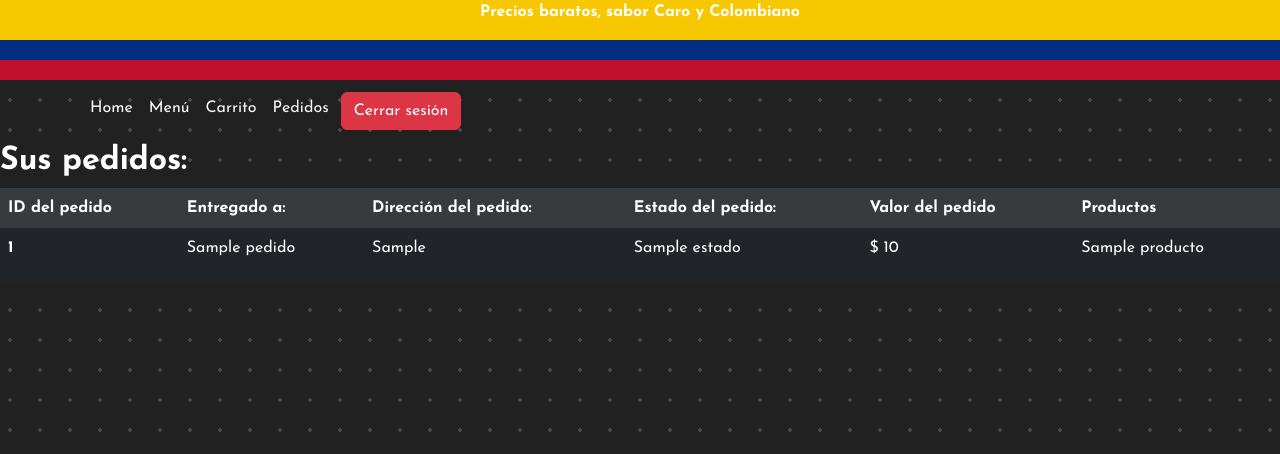
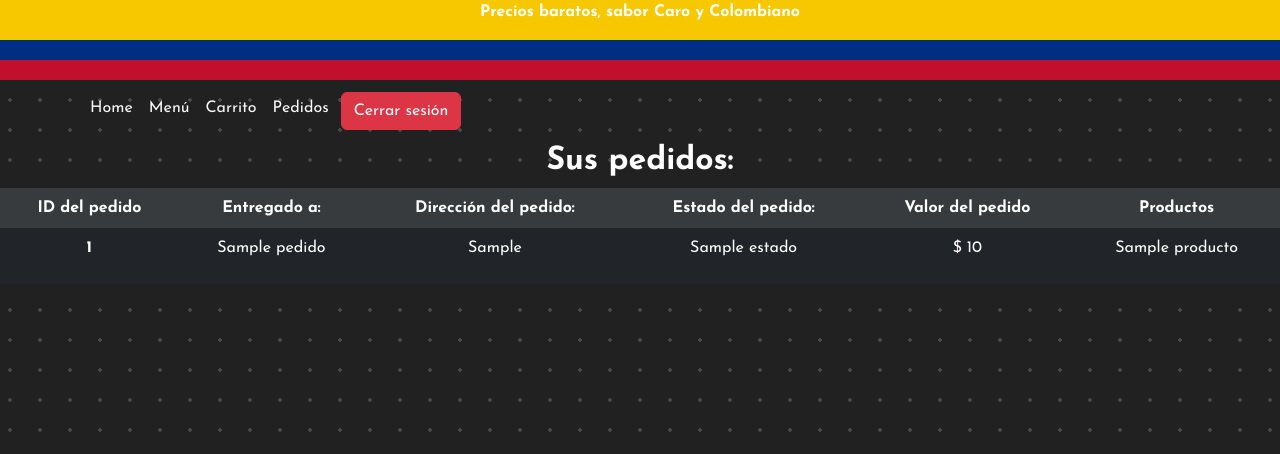
Before and after one commit to DavidMojica/ArepasStore, a PHP site: page /templates/pedidos.php in a window 1280 px wide. Shown: the top 454 px of the page. Run offline with PHP 8.4, Linux system fonts and the light colour scheme; the visitor is signed in with stand-in values (Sample User, id 1); tables that the repository leaves empty or names only in its code hold one stand-in row (values such as "Sample post").

Commit message:
27/11/23 VII Details I

```diff
--- a/static/js/cart.js
+++ b/static/js/cart.js
@@ -12,7 +12,6 @@ function getCartProducts(){
         },
         success: function (response) {
             let productos = JSON.parse(response.reboot);
-            console.log(productos)
             for(let p of productos){
                 carrito.addProduct(new Producto(p.id, p.nombre, p.precio, p.tipo, p.cantidad), false);
                 displayCartProducts(p);
@@ -25,9 +24,9 @@ function getCartProducts(){
     });
 }
 
-function clearAll(){
+async function clearAll(){
+    await carrito.borrarTodo();
     window.location.reload(true);
-    carrito.borrarTodo();
 }
 
 function quitarProducto(producto, tr, precioTOT){
--- a/templates/pedidos.php
+++ b/templates/pedidos.php
@@ -54,6 +54,7 @@ if ($_SERVER['REQUEST_METHOD'] == 'POST') {
 
     <!-- Custom CSS -->
     <link rel="stylesheet" href="self-css/general.css">
+    <link rel="stylesheet" href="self-css/pedidos.css">
     <link rel="stylesheet" href="../static/css/bg-dotted.css">
     <!-- Custom JS -->
     <script src="../static/js/clases.js" defer></script>
--- a/templates/self-css/pedidos.css
+++ b/templates/self-css/pedidos.css
@@ -0,0 +1,3 @@
+main{
+    text-align: center;
+}
```
